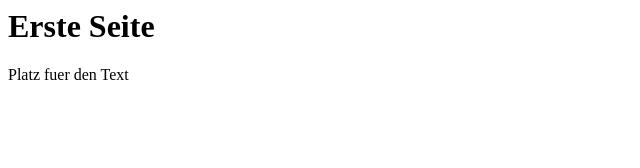
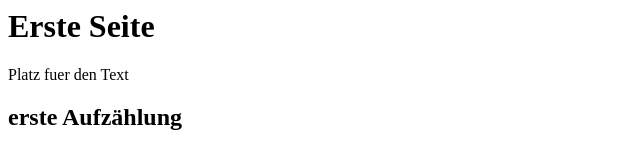
Before and after one commit to dreherrobert/Gittest, a plain HTML site: page index.html in a window 1280 px wide. Shown: the whole page, without its empty margins (0-640 px from the left). Drawn offline with Linux system fonts and the light colour scheme.

Commit message:
erste Aufzählung

```diff
--- a/index.html
+++ b/index.html
@@ -5,5 +5,6 @@
 
     <body>
         <p>Platz fuer den Text</p>
+        <h2>erste Aufzählung</h2>
     </body>
 </html>
```
